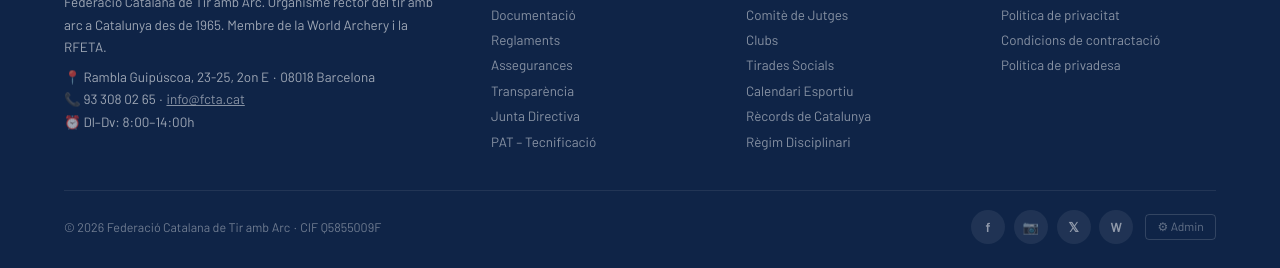
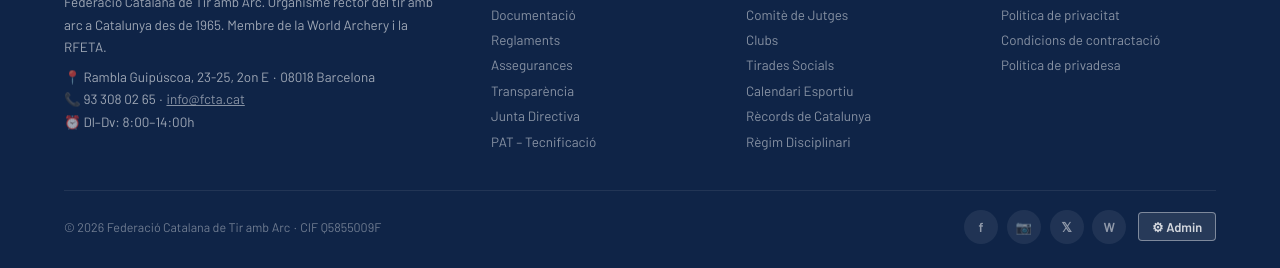
Before and after one commit to jssanmir/fcta-project, a website: page index.html in a window 1280 px wide. Shown: the part 1840-2108 px from the top of the page. Drawn offline with nearby package versions, Linux system fonts and the light colour scheme; no server answers; a script that the page names is missing; a web font is replaced by a local one.

Commit message:
Augmentar visibilitat del botó Admin al footer

```diff
--- a/css/13-footer.css
+++ b/css/13-footer.css
@@ -16,5 +16,5 @@ footer{background:var(--navy-dark);color:rgba(255,255,255,.6);padding:3.5rem 0 1
 .soc-icon{width:34px;height:34px;background:rgba(255,255,255,.07);border-radius:50%;display:flex;align-items:center;justify-content:center;color:rgba(255,255,255,.5);font-size:.82rem;text-decoration:none;transition:all .2s;font-weight:700}
 .soc-icon:hover{background:var(--gold);color:var(--navy-dark)}
 .foot-bottom-right{display:flex;align-items:center;gap:.75rem}
-.foot-admin-btn{background:none;border:1px solid rgba(255,255,255,.15);color:rgba(255,255,255,.35);font-family:'Barlow',sans-serif;font-size:.75rem;padding:.3rem .7rem;border-radius:var(--r-sm);cursor:pointer;transition:all .2s}
-.foot-admin-btn:hover{border-color:var(--gold);color:var(--gold)}
+.foot-admin-btn{background:rgba(255,255,255,.1);border:1px solid rgba(255,255,255,.4);color:rgba(255,255,255,.8);font-family:'Barlow',sans-serif;font-size:.8rem;font-weight:600;padding:.35rem .8rem;border-radius:var(--r-sm);cursor:pointer;transition:all .2s}
+.foot-admin-btn:hover{background:var(--gold);border-color:var(--gold);color:var(--navy-dark)}
```
